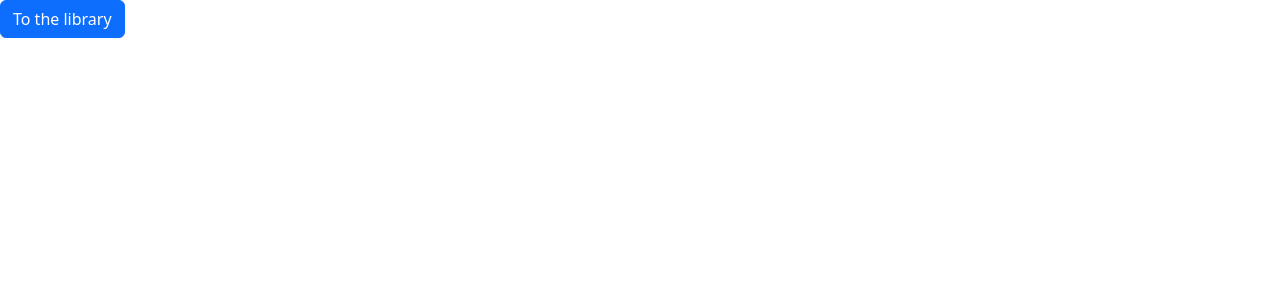
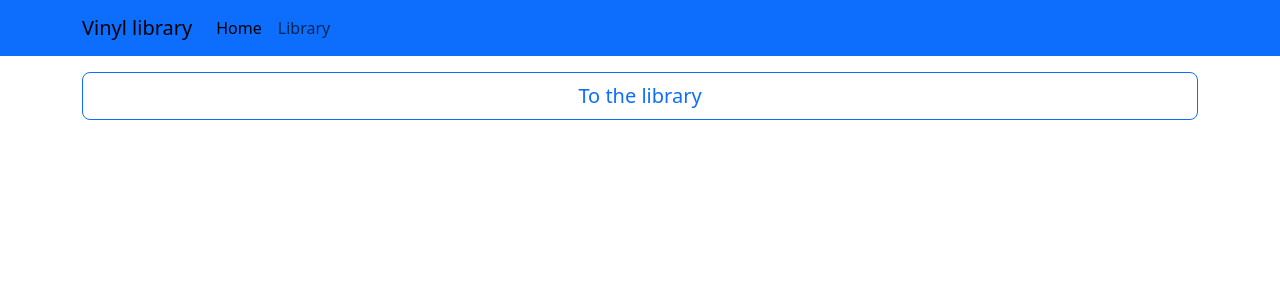
Before and after one commit to aabarmin/smart-collections, a React (Create React App) app: page / in a window 1280 px wide. Shown: the top 300 px of the page. Built offline with nearby package versions, Linux system fonts and the light colour scheme.

Commit message:
Fancy main page

```diff
--- a/src/page/home.tsx
+++ b/src/page/home.tsx
@@ -1,12 +1,23 @@
-import React from "react";
-import { Button } from "react-bootstrap";
+import { useCallback } from "react";
+import { Container } from "react-bootstrap";
+import { useNavigate } from "react-router-dom";
+import WideButton from "../component/button-wide";
+import Header from "../component/header";
 
 export default function Home() {
+    const navigate = useNavigate();
+    const onGoLibrary = useCallback(() => {
+        navigate("/library")
+    }, [navigate]);
+
     return (
-        <div>
-            <Button variant="primary" href="/library">
-                To the library
-            </Button>
-        </div>
+        <>
+            <Header />
+            <Container style={{ paddingTop: "16px" }}>
+                <WideButton
+                    title="To the library"
+                    onClick={onGoLibrary} />
+            </Container>
+        </>
     );
 }
```
